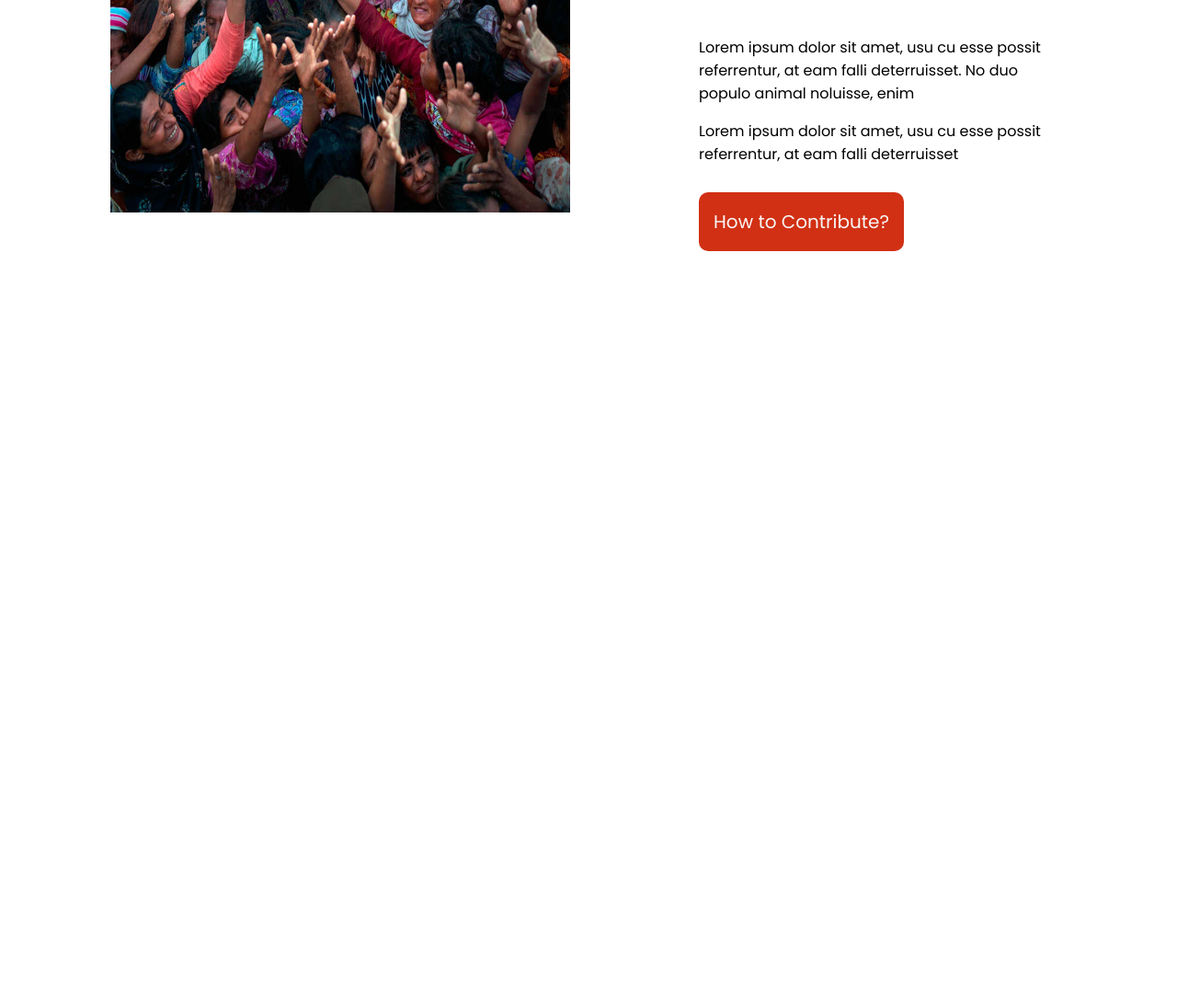
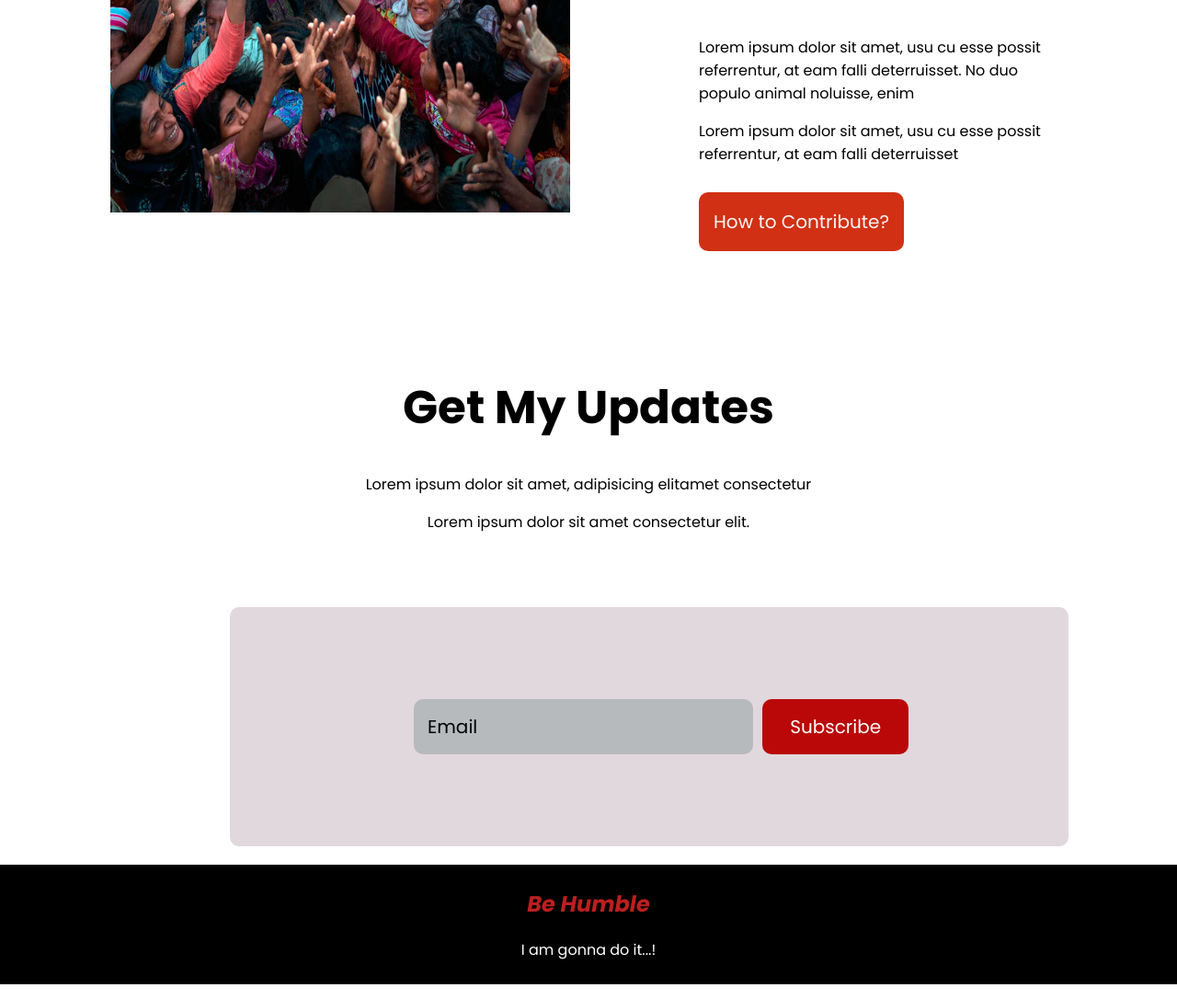
Before and after one commit to sourov2612/donate_website, a plain HTML site: page index.html in a window 1280 px wide. Shown: the part 3281-4367 px from the top of the page at 92% size. Before the commit the page ends 3554 px from the top, so only its background shows below. Drawn offline with Linux system fonts and the light colour scheme.

Commit message:
all added

```diff
--- a/index.html
+++ b/index.html
@@ -110,6 +110,25 @@
     </div>
   </section>
 
+  <div class="donate_today" id="donate_idea">
+    <h1 class="body_text_h1">Get My Updates</h1>
+    <p >Lorem ipsum dolor sit amet, adipisicing elitamet consectetur</p>
+    <p ">Lorem ipsum dolor sit amet consectetur elit.</p>
+  </div>
+
+
+    <div class="main_contact">
+      <div class="contact">
+        <div class="connection" id="email"><a href="" id="mail"><span>Email</span></a></div>
+        <div class="connection" id="subscribtion"><a href="" id="sub"><span>Subscribe</span></a></div>
+      </div>
+    </div>
+
 
 </body>
+
+<footer>
+  <h2>Be Humble</h2>
+  <p>I am gonna do it...!</p>
+</footer>
 </html>
--- a/style.css
+++ b/style.css
@@ -160,6 +160,7 @@ body{
 
 .contribute2{
   display: flex;
+  margin-bottom: 100px;
 }
 
 .content2{
@@ -173,3 +174,77 @@ body{
   height: 500px;
   padding-left: 120px;
 }
+
+
+/* contact section */
+
+.contact{
+  display: flex;
+}
+
+.main_contact{
+  text-align: center;
+  background-color: #e1d8dd;
+  padding: 100px 200px;
+  width: 40%;
+  margin-left: 250px;
+  border-radius: 10px;
+}
+
+.connection{
+  font-size: 20px;
+  text-decoration: none;
+  border-radius: 10px;
+}
+
+#email{
+  padding-top: 15px;
+  padding-bottom: 15px;
+  padding-left: 15px;
+  padding-right: 300px;
+  text-decoration: none;
+  background-color: #b6babc;
+}
+
+#subscribtion{
+  padding: 15px 30px;
+  text-decoration: none;
+  margin-left: 10px;
+  background-color: #ba0707;
+  color: white;
+}
+
+#sub{
+  color: white;
+  text-decoration: none;
+}
+
+#mail{
+  color: rgb(0, 0, 0);
+  text-decoration: none;
+}
+
+
+
+
+
+
+
+/* Footer part */
+
+
+footer{
+  text-align: center;
+  background-color: black;
+}
+
+footer h2{
+  color: rgb(188, 31, 31);
+  padding-top: 25px;
+  font-style: italic;
+}
+
+footer p{
+  color: white;
+  padding-bottom: 25px;
+}
```
